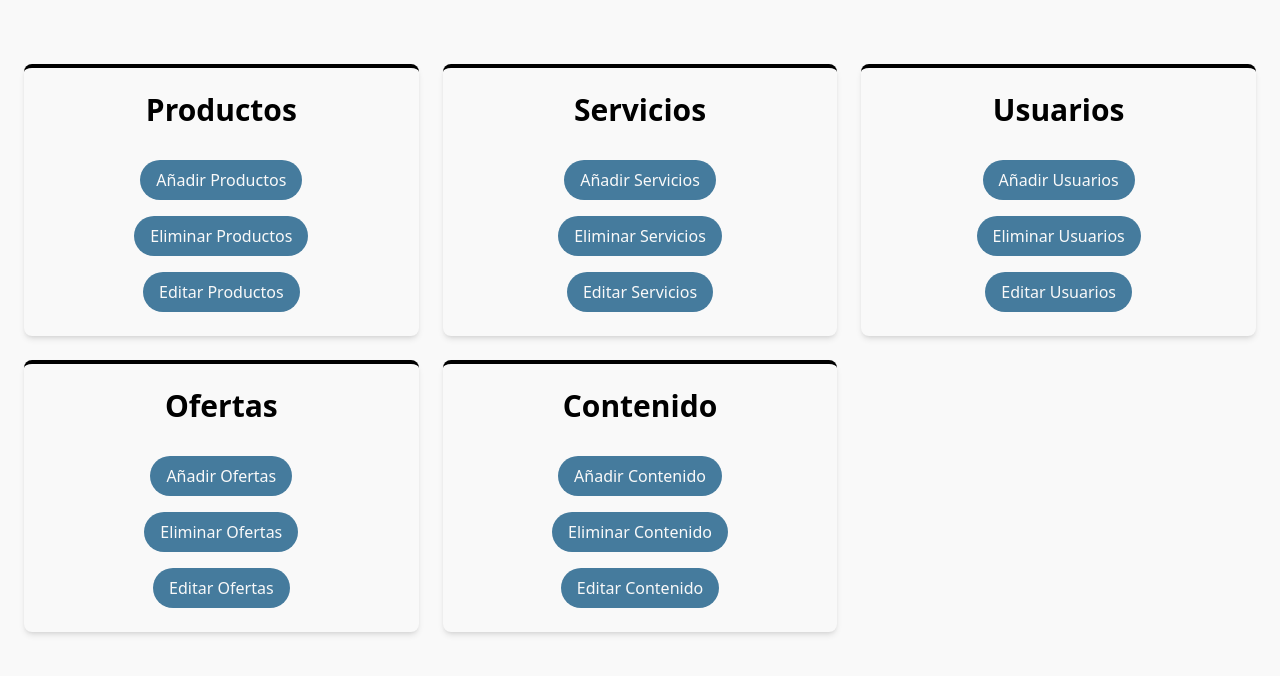
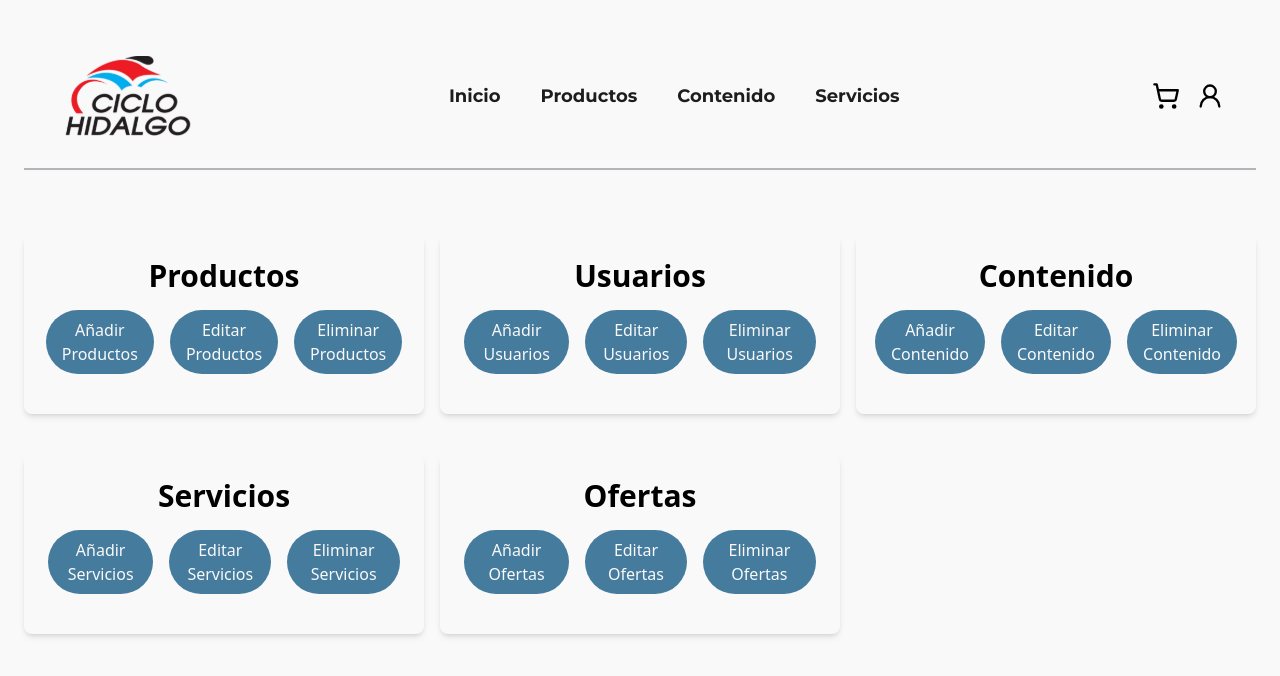
Before and after one commit to zenith-group-2024/CicloHidalgo-Desarrollo, a React (Vite) app: page /admin-dashboard in a window 1280 px wide. Shown: the top 676 px of the page. Built offline with nearby package versions, Linux system fonts and the light colour scheme.

Commit message:
Modificacion dashboard y sus componentes

```diff
--- /dev/null
+++ b/src/UI/CRUDCard.jsx
@@ -0,0 +1,22 @@
+import React from 'react';
+
+const CrudCard = ({ title, onAdd, onEdit, onDelete }) => {
+  return (
+    <div className="bg-white shadow-md rounded-lg p-6 mb-6">
+      <h2 className="text-3xl font-semibold mb-4 text-center">{title}</h2>
+      <div className="flex justify-center mb-4 space-x-4">
+        <button onClick={onAdd} className="bg-blue text-white px-4 py-2 rounded-full hover:bg-red transition">
+          Añadir {title}
+        </button>
+        <button onClick={onEdit} className="bg-blue text-white px-4 py-2 rounded-full hover:bg-red transition">
+          Editar {title}
+        </button>
+        <button onClick={onDelete} className="bg-blue text-white px-4 py-2 rounded-full hover:bg-red transition">
+          Eliminar {title}
+        </button>
+      </div>
+    </div>
+  );
+};
+
+export default CrudCard;
--- a/src/UI/DashboardAdmin.jsx
+++ b/src/UI/DashboardAdmin.jsx
@@ -1,76 +1,116 @@
-import React from 'react';
-import { useNavigate } from 'react-router-dom';
+import React, { useState } from 'react';
+import FormProducto from '../forms/AñadirProducto';
+import CrudCard from '../UI/CRUDCard';
+import Navbar from '../UI/Navbar';
 
-const DashboardButton = ({ label, resource }) => {
-  const navigate = useNavigate();
+const AdminDashboard = () => {
+  const [isAdding, setIsAdding] = useState(false);
+  const [isEditing, setIsEditing] = useState(false);
+  const [selectedProduct, setSelectedProduct] = useState(null);
+  const [formType, setFormType] = useState('');
 
-  const handleClick = () => {
-    if (label.startsWith('Añadir')) {
-      navigate(`/crud/${resource}`);
-    }
+  const handleAddProduct = () => {
+    setIsAdding(true);
+    setIsEditing(false);
+    setSelectedProduct(null);
+    setFormType('producto');
+  };
+
+  const handleEditProduct = (productData) => {
+    setSelectedProduct(productData);
+    setIsEditing(true);
+    setIsAdding(false);
+    setFormType('producto');
+  };
+
+  const handleDeleteProduct = () => {
+    console.log("Producto eliminado");
+  };
+
+  const handleCloseForms = () => {
+    setIsAdding(false);
+    setIsEditing(false);
+  };
+
+  const handleAddUser = () => {
+    setIsAdding(true);
+    setIsEditing(false);
+    setSelectedProduct(null);
+    setFormType('usuario');
+  };
+
+  const handleEditUser = (userData) => {
+    setSelectedProduct(userData);
+    setIsEditing(true);
+    setIsAdding(false);
+    setFormType('usuario');
+  };
+
+  const handleDeleteUser = () => {
+    console.log("Usuario eliminado");
+  };
+
+  // Simulando un producto para la edición
+  const sampleProduct = {
+    nombre: 'Producto Ejemplo',
+    marca: 'Marca Ejemplo',
+    especificacion: 'Especificación Ejemplo',
+    subcategoria: 'Subcategoría Ejemplo',
+    categoria: 'Categoría Ejemplo',
+    modelo: 'Modelo Ejemplo',
+    precio: 100,
+    cantidad: 10,
+    destacado: true,
+  };
+
+
+  const sampleUser = {
+    nombre: 'Usuario Ejemplo',
+    email: 'usuario@example.com',
+    rol: 'Admin',
   };
 
   return (
-    <button onClick={handleClick} className="bg-blue text-white px-4 py-2 mt-4 rounded-full hover:bg-red transition">
-      {label}
-    </button>
-  );
-};
+    <div className="min-h-screen bg-gray-100 p-6">
+       <Navbar />
 
-const DashboardCard = ({ title, buttons }) => {
-  const resourceMap = {
-    Productos: 'productos',
-    Servicios: 'servicios',
-    Usuarios: 'usuarios',
-    Ofertas: 'ofertas',
-    Contenido: 'contenido',
-  };
 
-  return (
-    <div className="bg-white p-6 shadow-md rounded-lg text-center border-t-4 border-blue-500">
-      <h2 className="text-3xl font-semibold mb-2">{title}</h2>
-      <div className="flex flex-col items-center space-y-4 mt-4">
-        {buttons.map((label, index) => (
-          <DashboardButton key={index} label={label} resource={resourceMap[title]} />
-        ))}
+
+      <div className="grid grid-cols-1 md:grid-cols-2 lg:grid-cols-3 gap-4 mt-16">
+        <CrudCard
+          title="Productos"
+          onAdd={handleAddProduct}
+          onEdit={() => handleEditProduct(sampleProduct)}
+          onDelete={handleDeleteProduct}
+        />
+        <CrudCard
+          title="Usuarios"
+          onAdd={handleAddUser}
+          onEdit={() => handleEditUser(sampleUser)}
+          onDelete={handleDeleteUser}
+        />
+        <CrudCard
+          title="Contenido"
+          onAdd={() => console.log('Añadir Contenido')}
+          onEdit={() => console.log('Editar Contenido')}
+          onDelete={() => console.log('Eliminar Contenido')}
+        />
+        <CrudCard
+          title="Servicios"
+          onAdd={() => console.log('Añadir Servicio')}
+          onEdit={() => console.log('Editar Servicio')}
+          onDelete={() => console.log('Eliminar Servicio')}
+        />
+        <CrudCard
+          title="Ofertas"
+          onAdd={() => console.log('Añadir Oferta')}
+          onEdit={() => console.log('Editar Oferta')}
+          onDelete={() => console.log('Eliminar Oferta')}
+        />
       </div>
-    </div>
-  );
-};
 
-const AdminDashboard = () => {
-  const cardsData = [
-    {
-      title: 'Productos',
-      buttons: ['Añadir Productos', 'Eliminar Productos', 'Editar Productos'],
-    },
-    {
-      title: 'Servicios',
-      buttons: ['Añadir Servicios', 'Eliminar Servicios', 'Editar Servicios'],
-    },
-    {
-      title: 'Usuarios',
-      buttons: ['Añadir Usuarios', 'Eliminar Usuarios', 'Editar Usuarios'],
-    },
-    {
-      title: 'Ofertas',
-      buttons: ['Añadir Ofertas', 'Eliminar Ofertas', 'Editar Ofertas'],
-    },
-    {
-      title: 'Contenido',
-      buttons: ['Añadir Contenido', 'Eliminar Contenido', 'Editar Contenido'],
-    },
-  ];
-
-  return (
-    <div className="min-h-screen bg-gray-100 flex">
-      <main className="flex-grow p-6 mt-10">
-        <section className="grid grid-cols-1 md:grid-cols-2 lg:grid-cols-3 gap-6">
-          {cardsData.map((card, index) => (
-            <DashboardCard key={index} title={card.title} buttons={card.buttons} />
-          ))}
-        </section>
-      </main>
+      {isAdding && (formType === 'producto' ? <FormProducto onClose={handleCloseForms} /> : <FormEditarProducto productoData={selectedProduct} onClose={handleCloseForms} />)}
+      {isEditing && (formType === 'producto' ? <FormEditarProducto productoData={selectedProduct} onClose={handleCloseForms} /> : null)}
     </div>
   );
 };
--- a/src/UI/Navbar.jsx
+++ b/src/UI/Navbar.jsx
@@ -2,7 +2,7 @@ import React, { useState, useEffect, useRef } from 'react';
 import { ShoppingCart, UserRound, AlignJustify } from 'lucide-react';
 import { Link } from "react-router-dom";
 import Logo from '../assets/images/logo.svg';
-import AuthForm from './Forms.jsx';
+import AuthForm from '../forms/Forms';
 
 const Navbar = () => {
   const [isOpen, setIsOpen] = useState(false);
--- /dev/null
+++ b/src/forms/AñadirProducto.jsx
@@ -0,0 +1,171 @@
+import React, { useState } from 'react';
+import { X } from 'lucide-react';
+
+const FormProducto = ({ onClose }) => {
+  const [producto, setProducto] = useState({
+    nombre: '',
+    marca: '',
+    especificacion: '',
+    subcategoria: '',
+    categoria: '',
+    modelo: '',
+    precio: '',
+    imagen: null,
+    cantidad: '',
+    destacado: false,
+  });
+
+  const handleChange = (e) => {
+    const { name, value, type, checked, files } = e.target;
+    setProducto({
+      ...producto,
+      [name]: type === 'checkbox' ? checked : type === 'file' ? files[0] : value,
+    });
+  };
+
+  const handleSubmit = (e) => {
+    e.preventDefault();
+    console.log('Datos del producto:', producto);
+
+  };
+
+  return (
+    <div className="min-h-screen bg-gray-100 flex justify-center py-10">
+      <div className="relative w-full max-w-4xl mx-4">
+
+        <button onClick={onClose} className="absolute top-2 right-2">
+          <X className="w-6 h-6 text-gray-700 hover:text-gray-900" />
+        </button>
+
+        <form onSubmit={handleSubmit} className="bg-white p-8 shadow-md rounded-lg space-y-6">
+          <h2 className="text-3xl font-semibold mb-6 text-center">Añadir Producto</h2>
+
+          <div className="grid grid-cols-1 md:grid-cols-2 gap-6">
+
+            <div className="mb-4">
+              <label className="block text-gray-700">Nombre del Producto</label>
+              <input
+                type="text"
+                name="nombre"
+                value={producto.nombre}
+                onChange={handleChange}
+                className="w-full px-4 py-2 border rounded-lg"
+              />
+            </div>
+
+            <div className="mb-4">
+              <label className="block text-gray-700">Marca</label>
+              <input
+                type="text"
+                name="marca"
+                value={producto.marca}
+                onChange={handleChange}
+                className="w-full px-4 py-2 border rounded-lg"
+              />
+            </div>
+
+
+            <div className="mb-4 md:col-span-2">
+              <label className="block text-gray-700">Especificación</label>
+              <textarea
+                name="especificacion"
+                value={producto.especificacion}
+                onChange={handleChange}
+                className="w-full px-4 py-2 border rounded-lg"
+              ></textarea>
+            </div>
+
+
+            <div className="mb-4">
+              <label className="block text-gray-700">Subcategoría</label>
+              <input
+                type="text"
+                name="subcategoria"
+                value={producto.subcategoria}
+                onChange={handleChange}
+                className="w-full px-4 py-2 border rounded-lg"
+              />
+            </div>
+
+
+            <div className="mb-4">
+              <label className="block text-gray-700">Categoría</label>
+              <input
+                type="text"
+                name="categoria"
+                value={producto.categoria}
+                onChange={handleChange}
+                className="w-full px-4 py-2 border rounded-lg"
+              />
+            </div>
+
+
+            <div className="mb-4">
+              <label className="block text-gray-700">Modelo</label>
+              <input
+                type="text"
+                name="modelo"
+                value={producto.modelo}
+                onChange={handleChange}
+                className="w-full px-4 py-2 border rounded-lg"
+              />
+            </div>
+
+
+            <div className="mb-4">
+              <label className="block text-gray-700">Precio</label>
+              <input
+                type="number"
+                name="precio"
+                value={producto.precio}
+                onChange={handleChange}
+                className="w-full px-4 py-2 border rounded-lg"
+              />
+            </div>
+
+
+            <div className="mb-4">
+              <label className="block text-gray-700">Imagen</label>
+              <input
+                type="file"
+                name="imagen"
+                accept="image/*"
+                onChange={handleChange}
+                className="w-full px-4 py-2 border rounded-lg"
+              />
+            </div>
+
+
+            <div className="mb-4">
+              <label className="block text-gray-700">Cantidad</label>
+              <input
+                type="number"
+                name="cantidad"
+                value={producto.cantidad}
+                onChange={handleChange}
+                className="w-full px-4 py-2 border rounded-lg"
+              />
+            </div>
+
+            <div className="mb-4 flex items-center md:col-span-2">
+              <input
+                type="checkbox"
+                name="destacado"
+                checked={producto.destacado}
+                onChange={handleChange}
+                className="mr-2"
+              />
+              <label className="text-gray-700">¿Es destacado?</label>
+            </div>
+          </div>
+
+          <button type="submit" className="bg-blue text-white px-4 py-2 rounded-full hover:bg-red transition w-full">
+            Guardar
+          </button>
+        </form>
+      </div>
+    </div>
+  );
+};
+
+export default FormProducto;
--- a/src/UI/Forms.jsx
+++ b/src/forms/Forms.jsx
@@ -1,7 +1,7 @@
 import React, { useState, useEffect, useContext } from 'react';
 import { useLogin } from '../../hooks/UseLogin';
 import { X } from 'lucide-react';
-import Registro from '../UI/Registro';
+import Registro from './Registro.jsx';
 import { GlobalContext } from '../GlobalState.jsx';
 import { Link } from "react-router-dom";
 
```
Also changed, not shown: src/pages/HomePage.jsx (+4 -4 lines), src/forms/Registro.jsx (renamed from src/UI/Registro.jsx).
